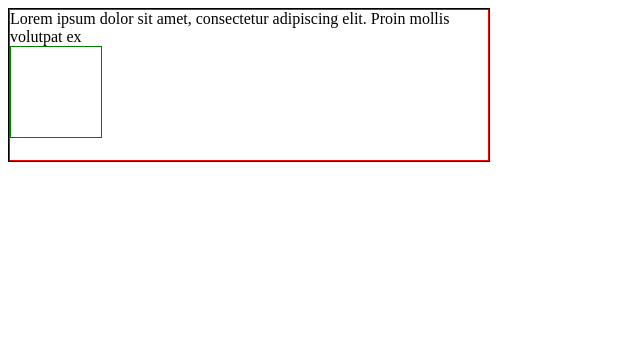
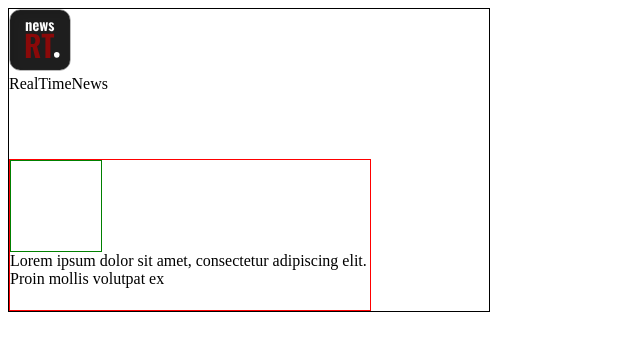
Before and after one commit to macaury/RealTimeNews, a React (Vite) app in the folder RealNewsJs/: page / in a window 1280 px wide. Shown: the top 350 px of the page, without its empty margins (0-640 px from the left). Built offline with nearby package versions, Linux system fonts and the light colour scheme.

Commit message:
up layout

```diff
--- a/RealNewsJs/src/App.jsx
+++ b/RealNewsJs/src/App.jsx
@@ -5,39 +5,47 @@ import Row from "react-bootstrap/Row";
 
 import styled from "styled-components";
 
-import News from './news.jsx'
+import News from "./news.jsx";
+
+import Img_logo from "./assets/logo_dark.svg";
 
 function App() {
-  const Button = styled.button`
-    background: ${props => (props.$primary ? "#BF4F74" : "white")};
-    color: ${props => (props.$primary ? "white" : "#BF4F74")};
-
-    font-size: 1em;
-    margem: 0.5rem;
-    border: 2px solid #bf4f74;
-    border-radius: 3px;
+  const Header = styled.nav`
+    height: 150px;
   `;
 
-  const Tesmato = styled(Button)`
-    background: pink;
-    width: 100%;
+  const Logo = styled.section`
+    display: block;
+    margin: auto !important;
   `;
+
   const Layout_main = styled.section`
     max-width: 480px;
     min-width: 320px;
-  border:1px solid black;
+    border: 1px solid black;
+  `;
+  const Test_container = styled.section``;
 
-  `;
-  const Test_container = styled.section `
+  const Logo_Write = styled.section`
+
+  color:#000;
+
 
   `;
 
   return (
     <>
-
       <Layout_main>
+        <Header>
+          <Logo>
+            <img src={Img_logo} alt="" />
+            <Logo_Write>
+              <span> RealTimeNews</span>
+            </Logo_Write>
+          </Logo>
+        </Header>
         <Row>
-           <News/>
+          <News />
         </Row>
       </Layout_main>
     </>
--- a/RealNewsJs/src/news.jsx
+++ b/RealNewsJs/src/news.jsx
@@ -4,11 +4,10 @@ import Row from "react-bootstrap/Row";
 import styled from "styled-components";
 
 function News() {
-  const LayoutMo = styled.section``;
 
   const Retangulo = styled.section`
     border: 1px solid red;
-    min-width: 350px;
+    width: 360px;
     height: 150px;
   `;
 
@@ -24,19 +23,17 @@ function News() {
   `;
   return (
     <>
-      <LayoutMo>
         <Row >
           <Retangulo >
             <Titulo >
+            <Img></Img>
               <span>
                 Lorem ipsum dolor sit amet, consectetur adipiscing elit. Proin
                 mollis volutpat ex
               </span>
             </Titulo>
-            <Img></Img>
           </Retangulo>
         </Row>
-      </LayoutMo>
     </>
   );
 }
```
Also changed, not shown: RealNewsJs/src/assets/logo_dark.svg (added). Lines whose indentation alone changed are shown as unchanged.
